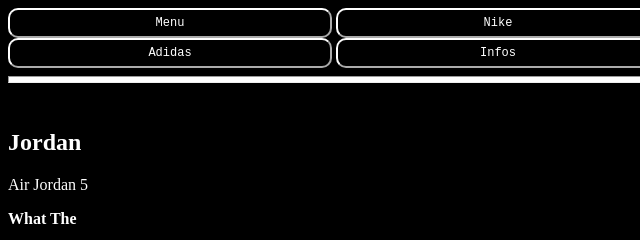
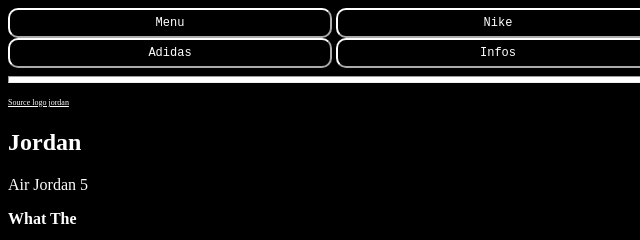
Before and after one commit to xerwikz/xerwikz.github.io, a plain HTML site: page Jordan.html in a window 1280 px wide. Shown: the top 240 px of the page, 0-640 px from the left. Drawn offline with Linux system fonts and the light colour scheme.

Commit message:
Update Jordan.html

```diff
--- a/Jordan.html
+++ b/Jordan.html
@@ -23,7 +23,7 @@
 		<div class="logoàdroite">
 	<img src="logo jordan.jpg" width="100"height="100">
 	</div>
-	<a herf="https://www.google.com/url?sa=i&url=https%3A%2F%2Fwww.pinterest.fr%2Fpin%2F657455245571392154%2F&psig=AOvVaw3YhCcilQozFZASNm3e7VdT&ust=1605047031712000&source=images&cd=vfe&ved=0CA0QjhxqFwoTCLD7rqjA9uwCFQAAAAAdAAAAABAD">Source logo jordan</a>
+	<a href="https://www.google.com/url?sa=i&url=https%3A%2F%2Fwww.pinterest.fr%2Fpin%2F657455245571392154%2F&psig=AOvVaw3YhCcilQozFZASNm3e7VdT&ust=1605047031712000&source=images&cd=vfe&ved=0CA0QjhxqFwoTCLD7rqjA9uwCFQAAAAAdAAAAABAD">Source logo jordan</a>
 	<h2>Jordan</h2>
 
 <p id="p1">Air Jordan 5</p1>
```
